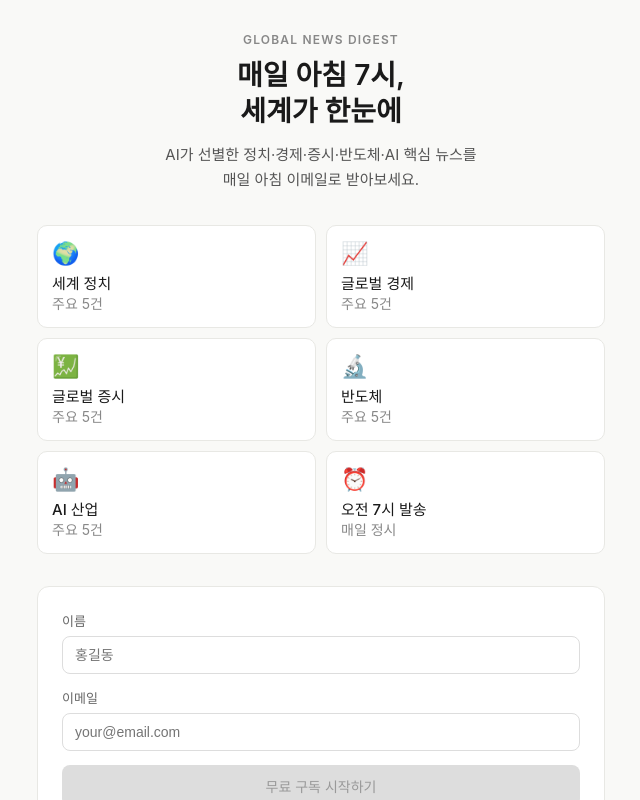
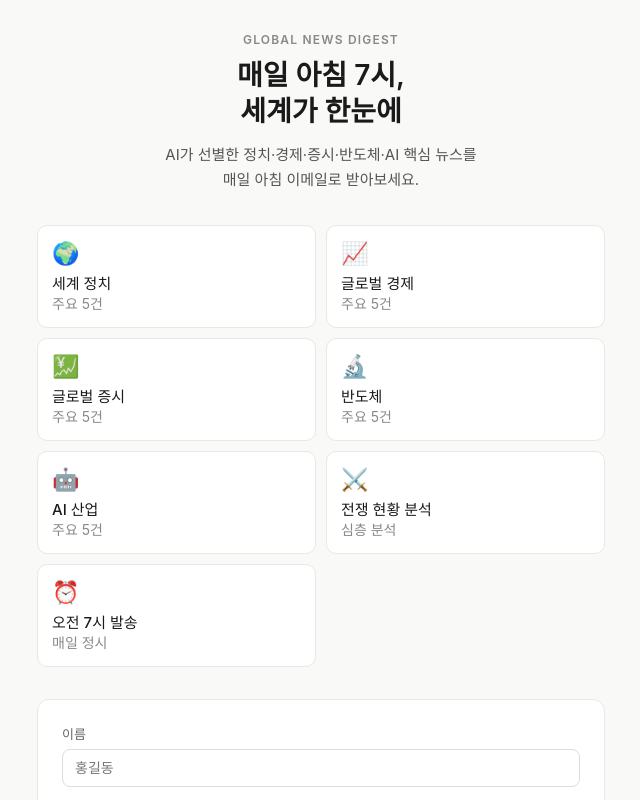
Before and after one commit to yyoon7424-design/news-digest, a React (Create React App) app: page / in a window 1280 px wide. Shown: the top 800 px of the page, without its empty margins (319-959 px from the left). Built offline with nearby package versions, Linux system fonts and the light colour scheme.

Commit message:
feat: add war analysis section

```diff
--- a/src/App.js
+++ b/src/App.js
@@ -7,6 +7,7 @@ const SECTIONS = [
   { key: "markets", label: "글로벌 증시", icon: "💹" },
   { key: "semiconductor", label: "반도체", icon: "🔬" },
   { key: "ai", label: "AI 산업", icon: "🤖" },
+  { key: "war", label: "이란·미국·이스라엘 전쟁 현황 및 분석", icon: "⚔️" },
 ];
 
 async function fetchSection(sectionKey, sectionLabel, onDone, onError) {
@@ -90,6 +91,7 @@ function SubscribePage({ onSwitch, onSubscribe }) {
           { icon: "💹", label: "글로벌 증시", desc: "주요 5건" },
           { icon: "🔬", label: "반도체", desc: "주요 5건" },
           { icon: "🤖", label: "AI 산업", desc: "주요 5건" },
+          { icon: "⚔️", label: "전쟁 현황 분석", desc: "심층 분석" },
           { icon: "⏰", label: "오전 7시 발송", desc: "매일 정시" },
         ].map(f => (
           <div key={f.label} className="feature-card">
```
